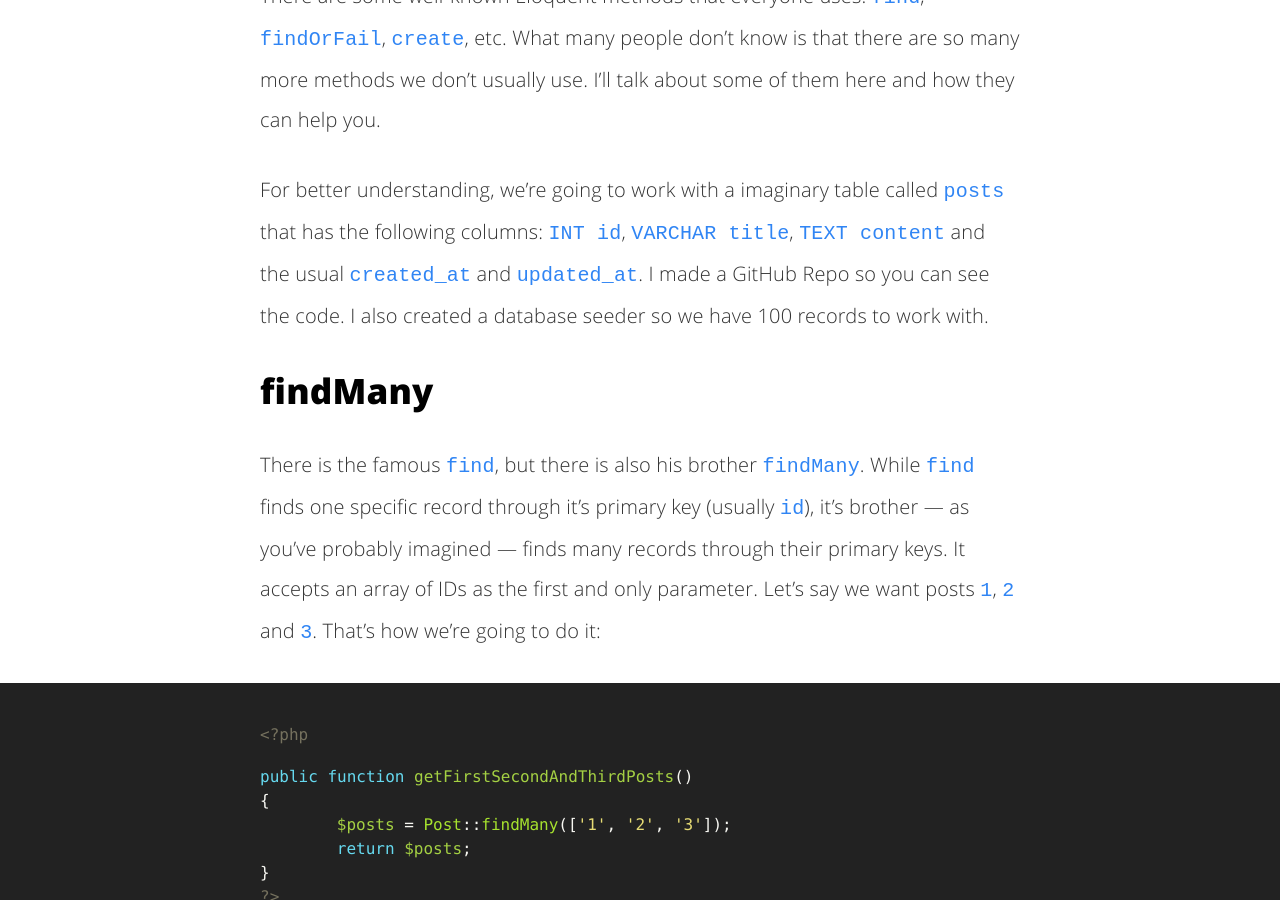
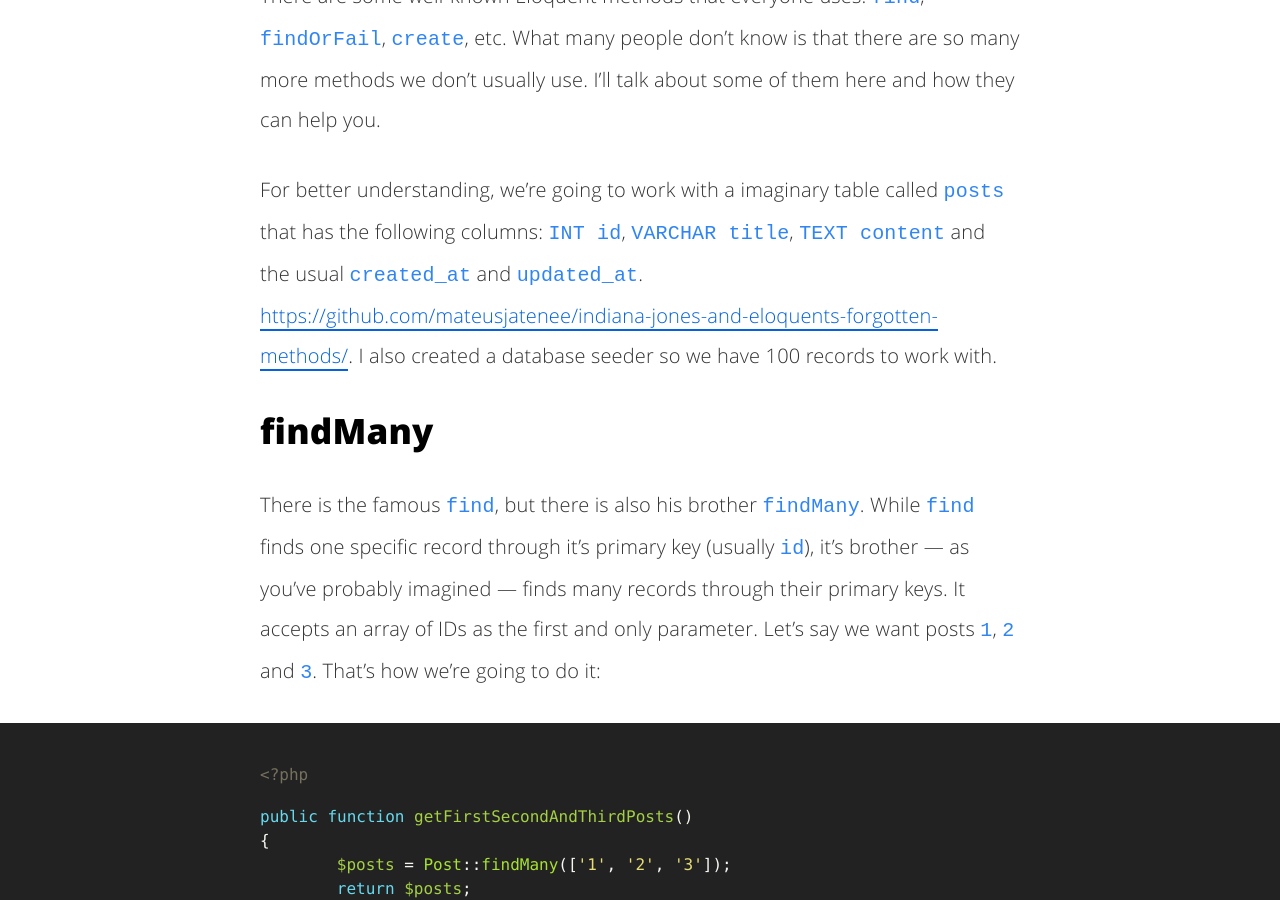
Before and after one commit to mateusjatenee/mateusjatenee.github.io, a Jekyll site: the page built from _posts/2016-04-02-indiana-jones-and-eloquents-forgotten-methods.md, in a window 1280 px wide and 900 px high, scrolled down 964 px. Built offline with Jekyll 4.4.1, drawn with Linux system fonts in a browser that asks for light colours; comment, search, counter and statistics services are not loaded; part of the change alters nothing that is shown.

Commit message:
adds github repo

```diff
--- a/_posts/2016-04-02-indiana-jones-and-eloquents-forgotten-methods.md
+++ b/_posts/2016-04-02-indiana-jones-and-eloquents-forgotten-methods.md
@@ -14,7 +14,7 @@ twitter_text:
 
 There are some well-known Eloquent methods that everyone uses: `find`, `findOrFail`, `create`, etc. What many people don't know is that there are so many more methods we don't usually use. I'll talk about some of them here and how they can help you.
 
-For better understanding, we're going to work with a imaginary table called `posts` that has the following columns: `INT id`, `VARCHAR title`, `TEXT content` and the usual `created_at` and `updated_at`. I made a GitHub Repo so you can see the code. I also created a database seeder so we have 100 records to work with.
+For better understanding, we're going to work with a imaginary table called `posts` that has the following columns: `INT id`, `VARCHAR title`, `TEXT content` and the usual `created_at` and `updated_at`. [https://github.com/mateusjatenee/indiana-jones-and-eloquents-forgotten-methods/](I made a GitHub Repo so you can see the code). I also created a database seeder so we have 100 records to work with.
 
 ## findMany
 
```
